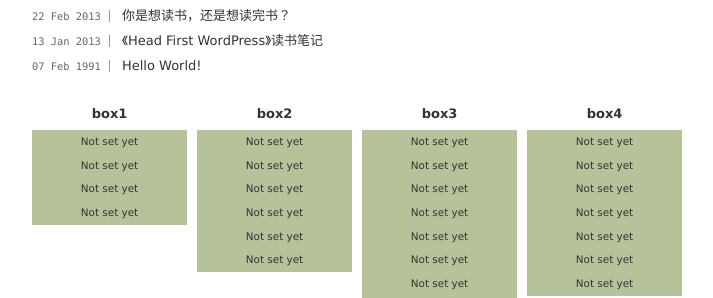
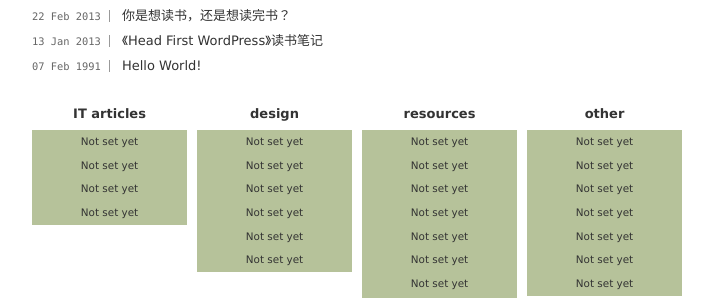
Before and after one commit to yuel/lonn.github.com, a Jekyll site: the page built from index.html, in a window 1280 px wide. Shown: the part 181-479 px from the top of the page, without its empty margins (283-996 px from the left). Built offline with Jekyll 4.4.1, drawn with Linux system fonts in a browser that asks for light colours.

Commit message:
Update default.html

```diff
--- a/_layouts/default.html
+++ b/_layouts/default.html
@@ -18,7 +18,7 @@
 　　{{ content }}
 
 	<div class="box">
-		<h3>box1</h3>
+		<h3>IT articles</h3>
 		<a href="/">Not set yet</a>
     <a href="/">Not set yet</a>
     <a href="/">Not set yet</a>
@@ -26,7 +26,7 @@
 	</div>
 
 	<div class="box">
-		<h3>box2</h3>
+		<h3>design</h3>
 		<a href="/">Not set yet</a>
 		<a href="/">Not set yet</a>
 		<a href="/">Not set yet</a>
@@ -37,7 +37,7 @@
 	</div>
 
 	<div class="box">
-		<h3>box3</h3>
+		<h3>resources</h3>
 		<a href="/">Not set yet</a>
 		<a href="/">Not set yet</a>
 		<a href="/">Not set yet</a>
@@ -53,7 +53,7 @@
 	</div>
 
 	<div class="box nomarginright">
-		<h3>box4</h3>
+		<h3>other</h3>
 		<a href="/">Not set yet</a>
 		<a href="/">Not set yet</a>
 		<a href="/">Not set yet</a>
```
